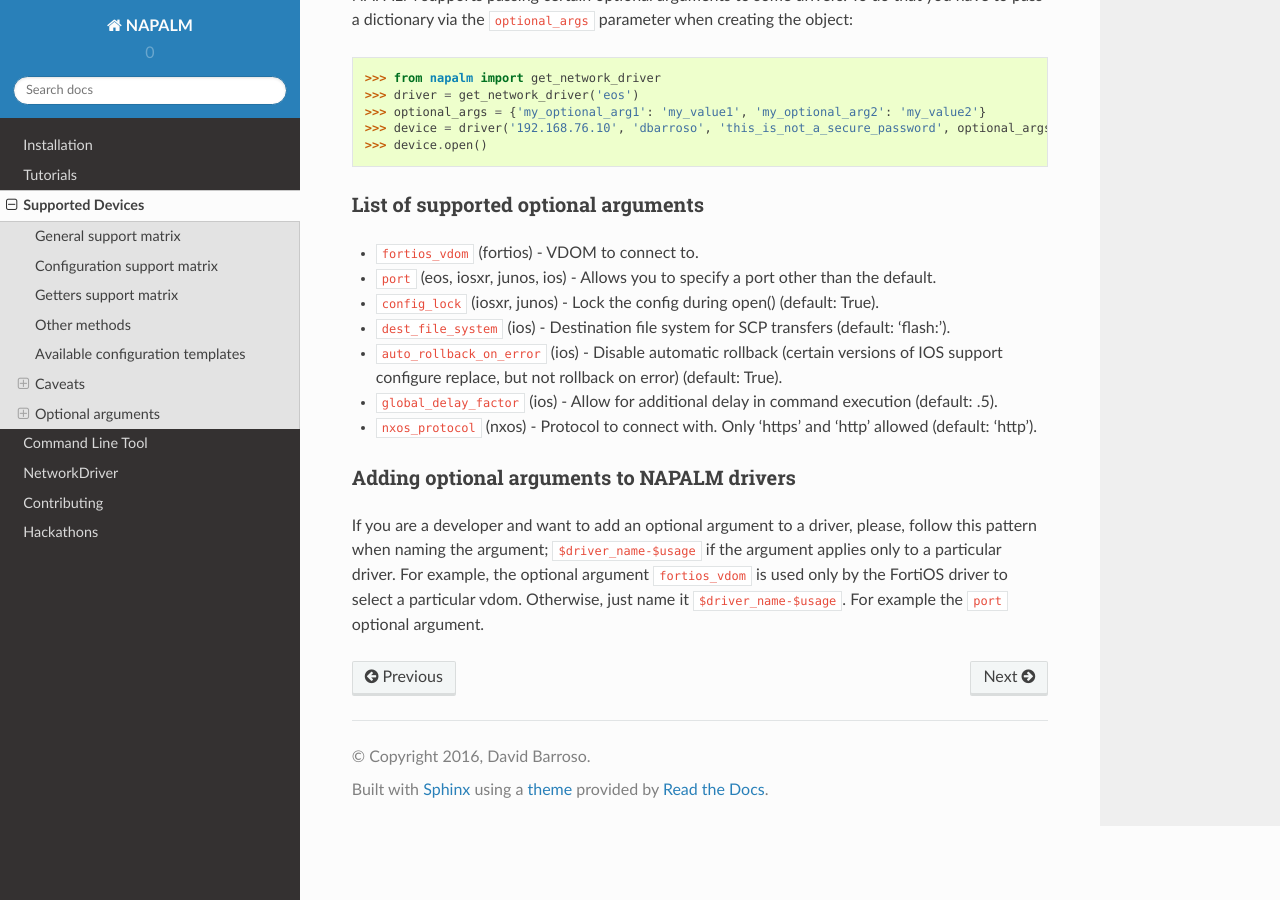
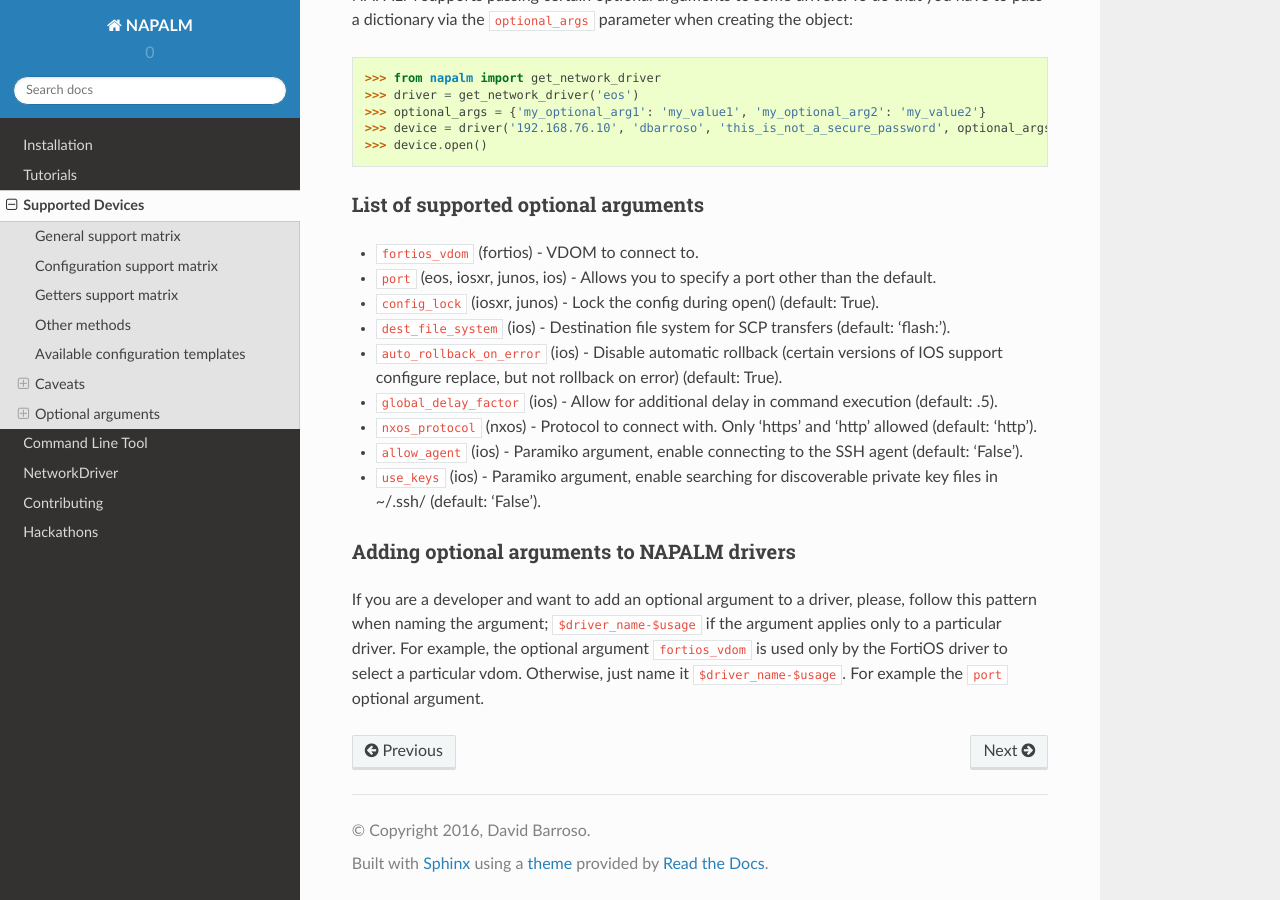
Before and after one commit to napalm-automation/napalm, a Sphinx documentation site: the page built from docs/support/index.rst, in a window 1280 px wide and 900 px high, scrolled down 2869 px. Built offline with Sphinx 7.4.7 and the Read the Docs theme 2.0.0, drawn with Linux system fonts in a browser that asks for light colours.

Commit message:
Adds SSH keys discovery extra args to doc

```diff
--- a/docs/support/index.rst
+++ b/docs/support/index.rst
@@ -141,6 +141,10 @@
 * :code:`auto_rollback_on_error` (ios) - Disable automatic rollback (certain versions of IOS support configure replace, but not rollback on error) (default: True).
 * :code:`global_delay_factor` (ios) - Allow for additional delay in command execution (default: .5).
 * :code:`nxos_protocol` (nxos) - Protocol to connect with.  Only 'https' and 'http' allowed (default: 'http').
+* :code:`allow_agent` (ios) - Paramiko argument, enable connecting to the SSH agent (default: 'False').
+* :code:`use_keys` (ios) - Paramiko argument, enable searching for discoverable private key files in ~/.ssh/ (default: 'False').
+
+
 
 
 Adding optional arguments to NAPALM drivers
```
